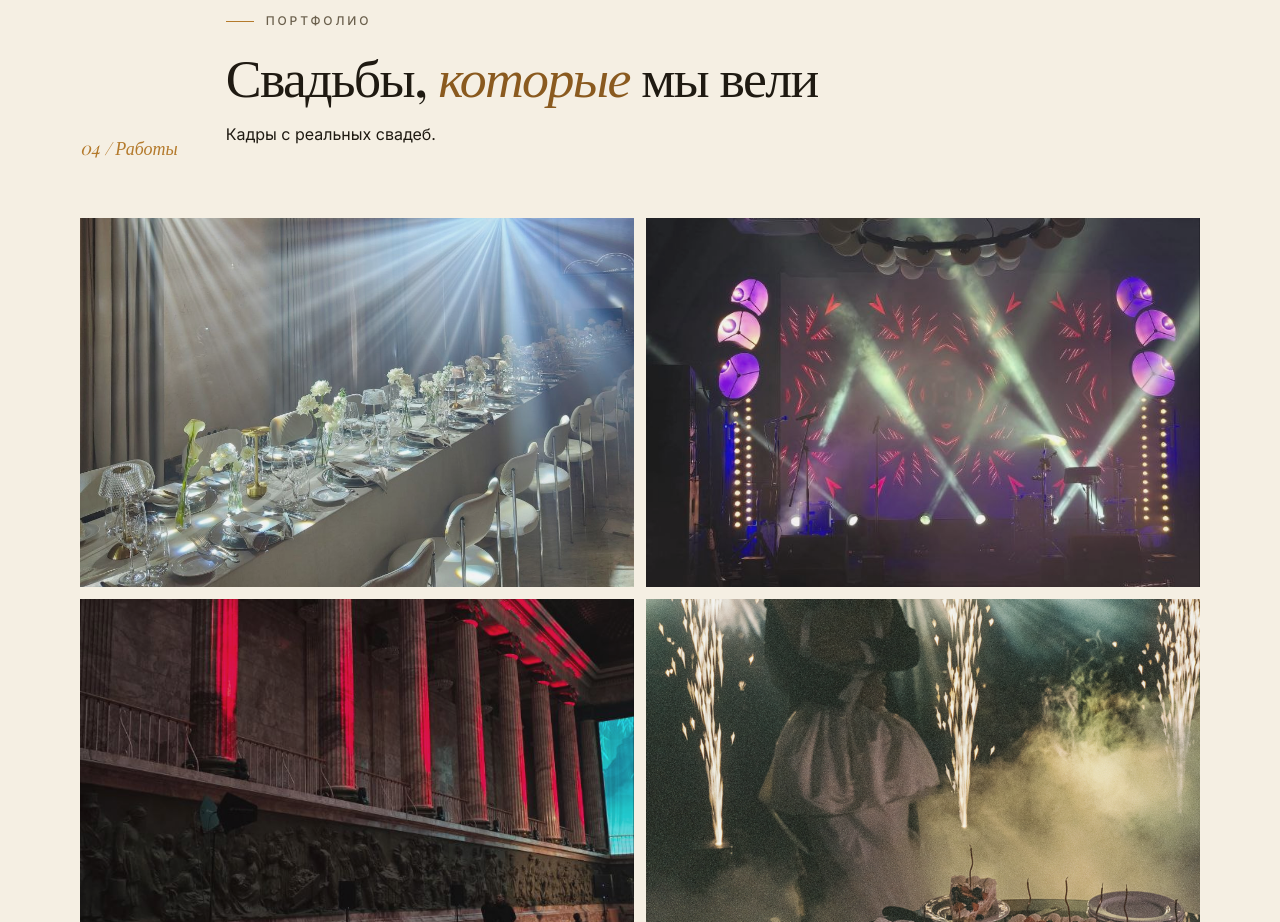
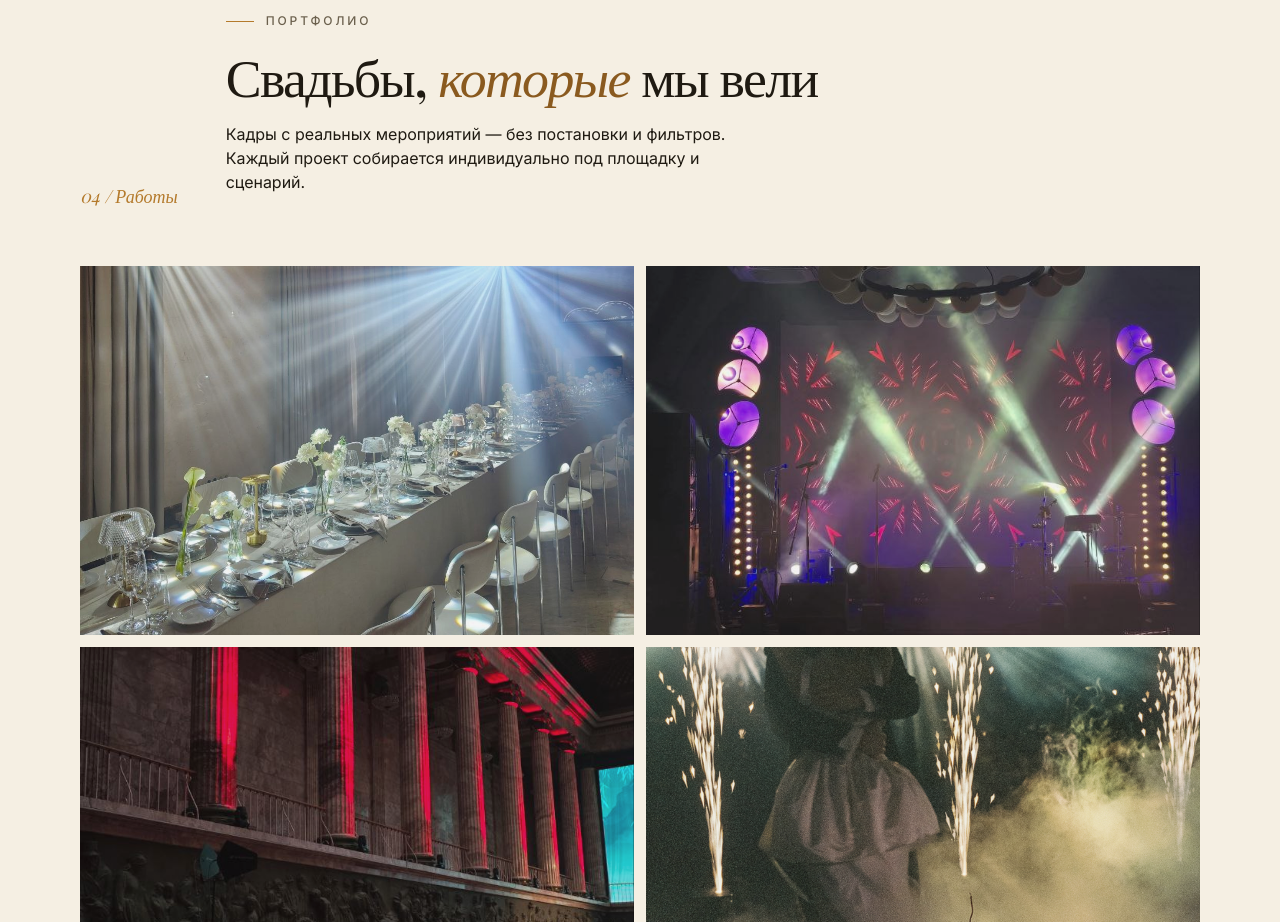
Before and after one commit to 4maworkk-png/svetdalubov, a React (Vite) app: page / in a window 1280 px wide. Shown: the part 2860-3782 px from the top of the page. Built offline with nearby package versions, Linux system fonts and the light colour scheme; a web font is replaced by a local one.

Commit message:
portfolio: update section lead text

```diff
--- a/src/App.jsx
+++ b/src/App.jsx
@@ -310,7 +310,7 @@ function Portfolio() {
             <span className="eyebrow">Портфолио</span>
             <h2 className="h-section">Свадьбы, <em>которые</em> мы вели</h2>
             <p className="section-head__lead">
-              Кадры с реальных свадеб.
+              Кадры с реальных мероприятий — без постановки и фильтров. Каждый проект собирается индивидуально под площадку и сценарий.
             </p>
           </div>
         </div>
```
